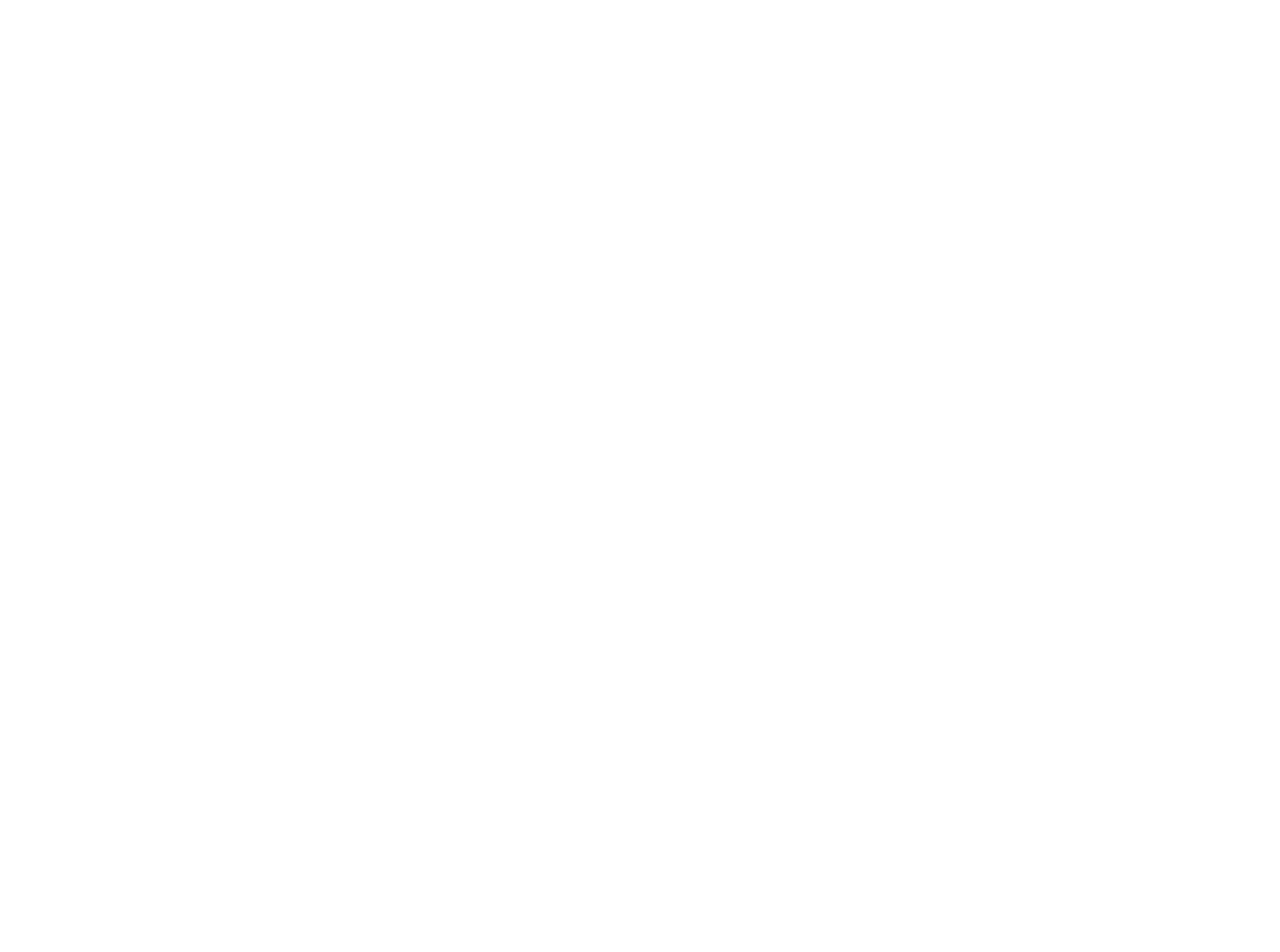
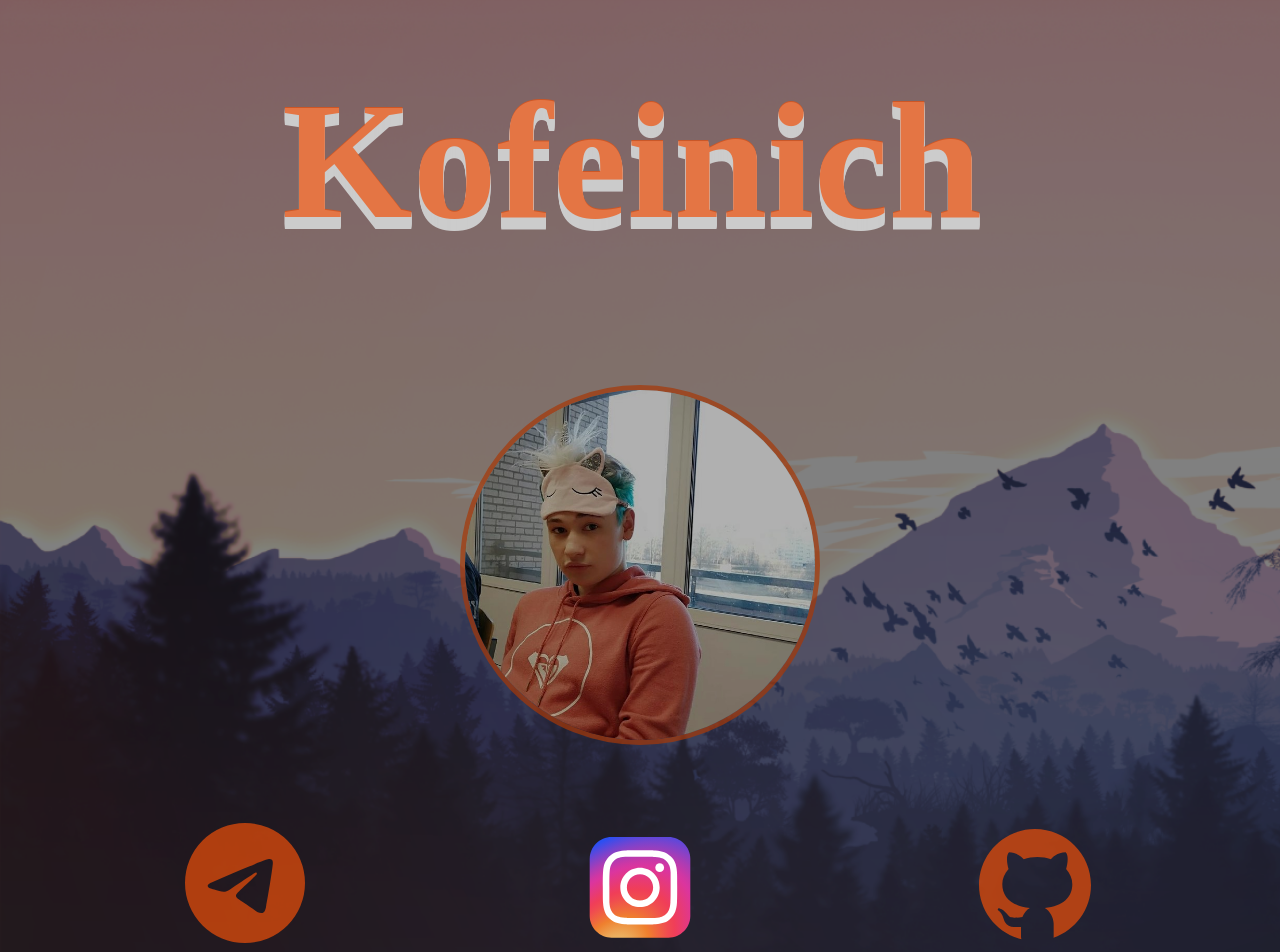
Before and after one commit to Kofeinich/contact_me, a React (Create React App) app: page / in a window 1280 px wide. Shown: the top 952 px of the page. Before the commit the page ends 800 px from the top, so only its background shows below. Built offline with nearby package versions, Linux system fonts and the light colour scheme; a web font is replaced by a local one.

Commit message:
fix: something

```diff
--- a/package.json
+++ b/package.json
@@ -41,6 +41,7 @@
   "devDependencies": {
     "@pmmmwh/react-refresh-webpack-plugin": "^0.5.4",
     "babel-plugin-styled-components": "^2.0.2",
+    "mini-css-extract-plugin": "2.4.5",
     "prop-types": "^15.8.1",
     "react-image": "^4.0.3",
     "react-lazy-load-image-component": "^1.5.1",
--- a/src/App.js
+++ b/src/App.js
@@ -4,7 +4,7 @@
 
 function App() {
   return (
-      <BrowserRouter basename="/kof">
+      <BrowserRouter>
         <Routes>
           <Route path="/" element={<Page/>}/>
         </Routes>
--- a/src/components/Page.js
+++ b/src/components/Page.js
@@ -151,40 +151,6 @@
   }
 `
 
-
-
-let telegramBox = "0 0 16 16";
-let tHeight = 60; let tWidth = 60;
-let instagramBox = "0 0 64 64";
-let iHeight = 78; let iWidth = 78;
-let githubBox = "0 0 30 30";
-let gHeight = 78; let gWidth = 78;
-let photoWidth = 250;
-let photoHeight = 250;
-
-if (window.innerWidth > 520){
-    tWidth = 120;
-    tHeight = 120;
-    gHeight = 140;
-    gWidth = 140;
-    iHeight = 140;
-    iWidth = 140;
-}
-
-if (window.innerWidth > 1200){
-    photoHeight = 350;
-    photoWidth = 350;
-}
-
-let backgroundSVG = <></>
-
-if (document.documentElement.clientWidth > 1200){
-    backgroundSVG = <SVGForME/>
-}
-else {
-    backgroundSVG = <></>
-}
-
 const myBackgroundSVG = styled.div`
   top: 0;
   padding: 0;
@@ -197,6 +163,47 @@
 `
 
 
+
+let telegramBox = "0 0 16 16";
+let tHeight = 60; let tWidth = 60;
+let instagramBox = "0 0 64 64";
+let iHeight = 78; let iWidth = 78;
+let githubBox = "0 0 30 30";
+let gHeight = 78; let gWidth = 78;
+let photoWidth = 250;
+let photoHeight = 250;
+let tFill = "#0088cc";
+let gFill = "#414141";
+
+if (window.innerWidth > 520){
+    tWidth = 120;
+    tHeight = 120;
+    gHeight = 140;
+    gWidth = 140;
+    iHeight = 140;
+    iWidth = 140;
+    tFill = "#EE500AB2";
+    gFill = "#EE500AB2";
+}
+
+if (window.innerWidth > 1200){
+    photoHeight = 350;
+    photoWidth = 350;
+    tFill = "#EE500AB2";
+    gFill = "#EE500AB2";
+}
+
+let backgroundSVG = <></>
+
+if (document.documentElement.clientWidth > 1200){
+    backgroundSVG = <SVGForME/>
+}
+else {
+    backgroundSVG = <></>
+}
+
+
+
 function Page(){
     return <StyledSection>
         <StyledSectionInside>
@@ -207,7 +214,7 @@
                 </StyledImageMe>
                 <StyledBoxIcons>
                     <TelDiv>
-                        <TelegramIcon viewBox={telegramBox} width={tWidth} height={tHeight} fill={"#0088cc"}
+                        <TelegramIcon viewBox={telegramBox} width={tWidth} height={tHeight} fill={tFill}
                                       onClick={() => {
                                           window.location = 'https://t.me/FedorKonyukhoff'
                                       }}
@@ -221,7 +228,7 @@
                         />
                     </InstDiv>
                     <GitDiv>
-                        <GitHubIcon viewBox={githubBox} width={gWidth} height={gHeight} fill={"#414141"}
+                        <GitHubIcon viewBox={githubBox} width={gWidth} height={gHeight} fill={gFill}
                                     onClick={() => {
                                         window.location = 'https://github.com/Kofeinich'
                                     }}
--- a/src/components/source/Image.js
+++ b/src/components/source/Image.js
@@ -1,6 +1,8 @@
 import classNames from 'classnames';
 import PropTypes from 'prop-types';
+import styled from "styled-components";
 import "./Image.css"
+
 
 const CustomImage = ({
                          src, alt, className, height, width, circle, border, filter, ...attrs
@@ -16,6 +18,7 @@
     if(!src){
         src = `https://via.placeholder.com/${width}x${height}`
     }
+
 
     return (
       <img
```
